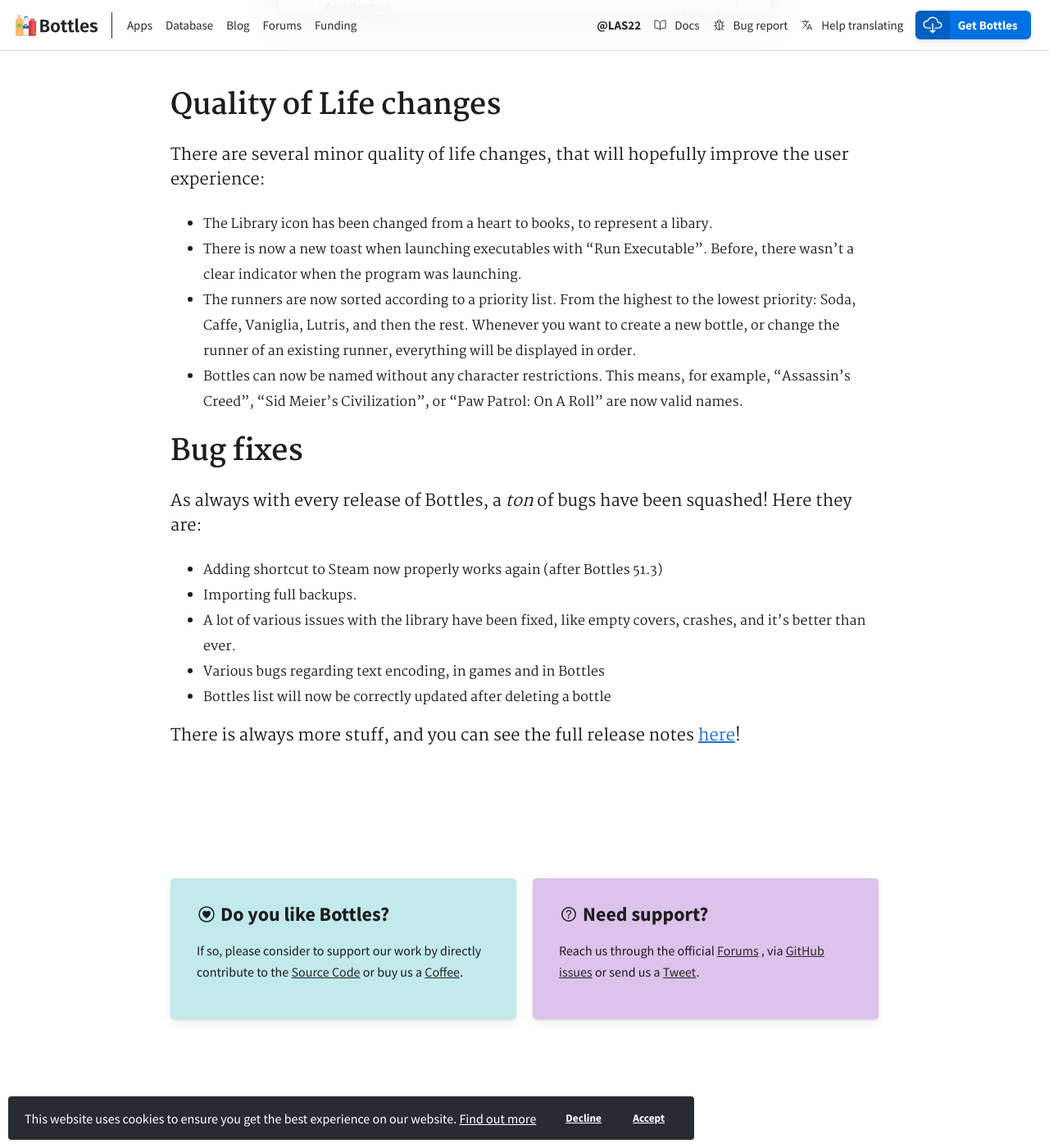
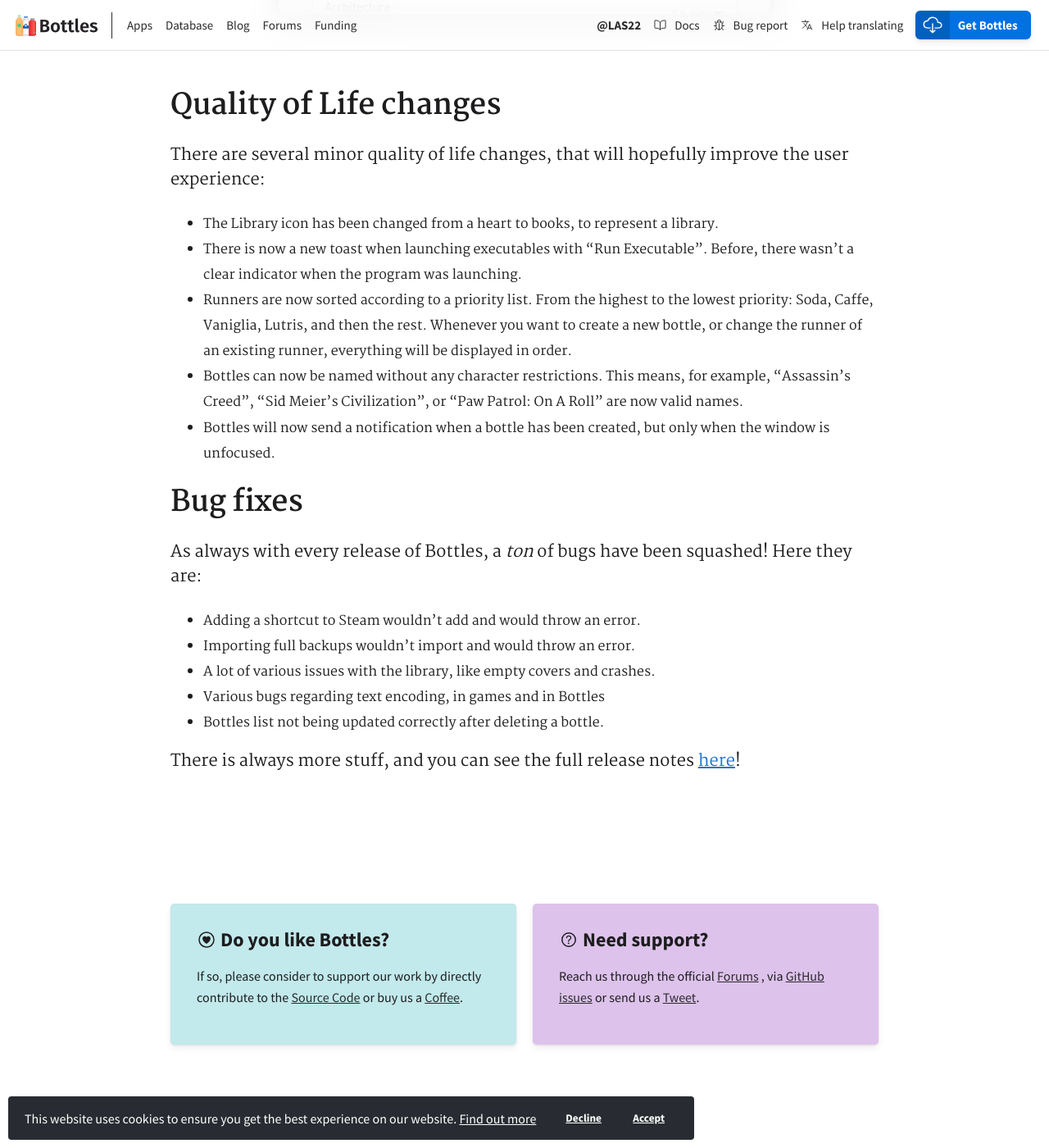
Before and after one commit to bottlesdevs/website, a Jekyll site: the page built from _posts/2023-02-20-release-51.0.md, in a window 1280 px wide and 1400 px high, scrolled down 1794 px. Shown: the whole window at 82% size. Built offline with Jekyll 4.4.1, drawn with Linux system fonts in a browser that asks for light colours; nearby versions of some CDN libraries; comment, search, counter and statistics services are not loaded; some of the changed text lies outside the part shown.

Commit message:
Edit Release 51.0

```diff
--- a/_posts/2023-02-20-release-51.0.md
+++ b/_posts/2023-02-20-release-51.0.md
@@ -22,8 +22,8 @@
 
 ## New "New Bottle" interface
 The old "New Bottle" interface had several issues:
-- There wasn't a clear indicator for which environment was chosen, especially when the Custom environment was selected and then collapsed.
-- The window would increase and shrink in each page, and when the Custom environment was selected or collapsed. This was distracting, as windows generally shouldn't unknowingly expand and shrink.
+- There wasn’t a clear indicator for which environment was chosen, especially when the Custom environment was selected and then collapsed.
+- The window would increase and shrink in each page, and when the Custom environment was selected or collapsed. This caused a lot of distractions as the window would expand and shrink unexpectedly.
 
 Both of these issues are now addressed with the brand new "New Bottle" dialog! We switched to radio buttons and changed from an expander section for the Custom environment to a "Custom" section. This section will only be editable when the Custom environment is chosen.
 
@@ -32,17 +32,18 @@
 
 ## Quality of Life changes
 There are several minor quality of life changes, that will hopefully improve the user experience:
-- The Library icon has been changed from a heart to books, to represent a libary.
+- The Library icon has been changed from a heart to books, to represent a library.
 - There is now a new toast when launching executables with "Run Executable". Before, there wasn't a clear indicator when the program was launching.
-- The runners are now sorted according to a priority list. From the highest to the lowest priority: Soda, Caffe, Vaniglia, Lutris, and then the rest. Whenever you want to create a new bottle, or change the runner of an existing runner, everything will be displayed in order.
+- Runners are now sorted according to a priority list. From the highest to the lowest priority: Soda, Caffe, Vaniglia, Lutris, and then the rest. Whenever you want to create a new bottle, or change the runner of an existing runner, everything will be displayed in order.
 - Bottles can now be named without any character restrictions. This means, for example, "Assassin's Creed", "Sid Meier’s Civilization", or "Paw Patrol: On A Roll" are now valid names.
+- Bottles will now send a notification when a bottle has been created, but only when the window is unfocused.
 
 ## Bug fixes
 As always with every release of Bottles, a *ton* of bugs have been squashed! Here they are:
-- Adding shortcut to Steam now properly works again (after Bottles 51.3)
-- Importing full backups.
-- A lot of various issues with the library have been fixed, like empty covers, crashes, and it's better than ever.
+- Adding a shortcut to Steam wouldn't add and would throw an error.
+- Importing full backups wouldn't import and would throw an error.
+- A lot of various issues with the library, like empty covers and crashes.
 - Various bugs regarding text encoding, in games and in Bottles
-- Bottles list will now be correctly updated after deleting a bottle
+- Bottles list not being updated correctly after deleting a bottle.
 
 There is always more stuff, and you can see the full release notes [here](https://github.com/bottlesdevs/Bottles/releases/tag/51.0)!
```
